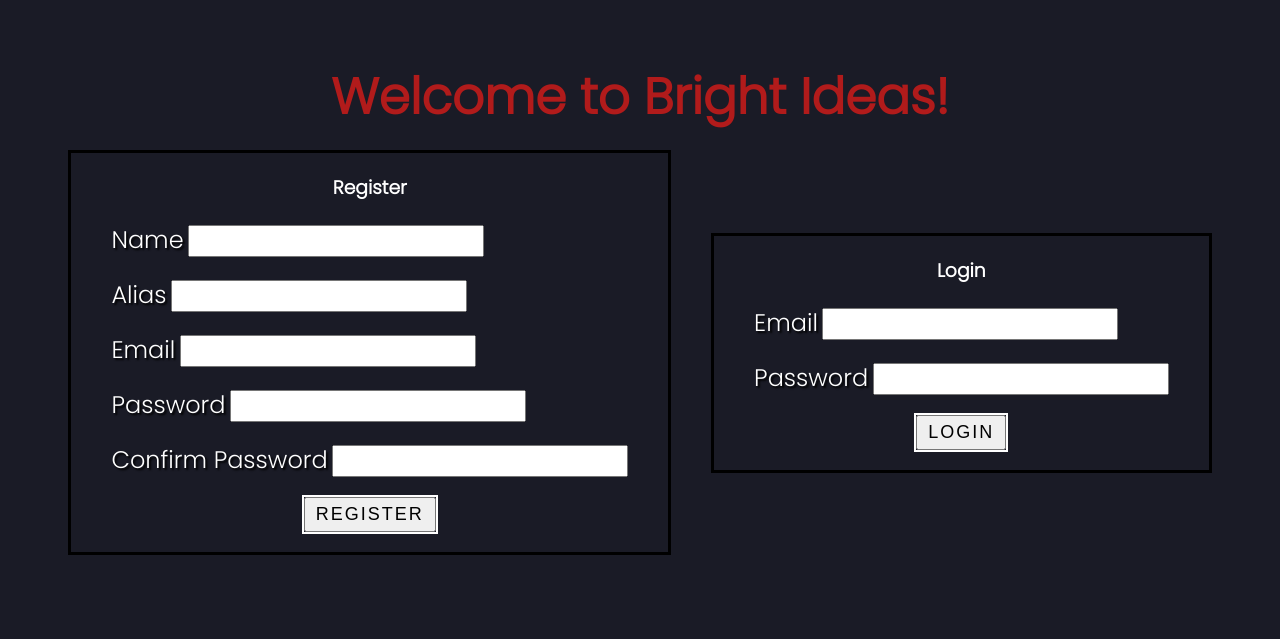
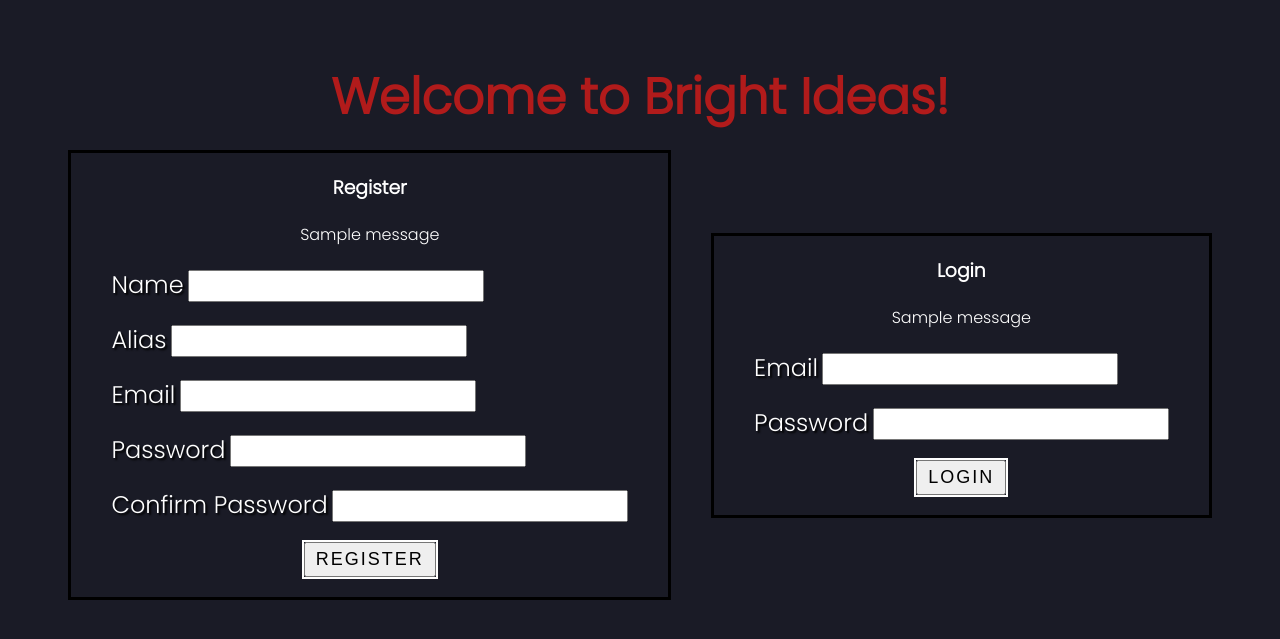
Before and after one commit to StarbustDaddy/Bright-Ideas, a Flask app: page / in a window 1280 px wide. Shown: the top 639 px of the page. Run offline with Flask 2, Linux system fonts and the light colour scheme; tables that the repository leaves empty or names only in its code hold one stand-in row (values such as "Sample post"); one stand-in notice (Sample message) is shown.

Commit message:
Add files via upload

```diff
--- a/flask_app/templates/index.html
+++ b/flask_app/templates/index.html
@@ -12,8 +12,17 @@
       <h2>Welcome to Bright Ideas!</h2>
       <div class="two_forms">
         <!-- FIRST FORM -->
-        <form action="/registration" method="POST">
+        <form action="/register" method="POST">
           <h3>Register</h3>
+          {% with messages = get_flashed_messages(category_filter=['register']) %}
+                {% if messages %}
+                <div class="alert alert-danger" role="alert">
+                        {% for message in messages %}
+                        <p>{{message}}</p>
+                        {% endfor %}
+                </div>
+                {% endif %}
+            {% endwith %}
           <div>
             <label for="Name">Name</label>
             <input type="text" name="name" id="name" />
@@ -40,6 +49,15 @@
 
         <form action="/login" method="POST">
           <h3>Login</h3>
+          {% with messages = get_flashed_messages(category_filter=['register']) %}
+                {% if messages %}
+                <div class="alert alert-danger" role="alert">
+                        {% for message in messages %}
+                        <p>{{message}}</p>
+                        {% endfor %}
+                </div>
+                {% endif %}
+            {% endwith %}
           <div>
             <label for="email">Email</label>
             <input type="text" name="email" />
```
